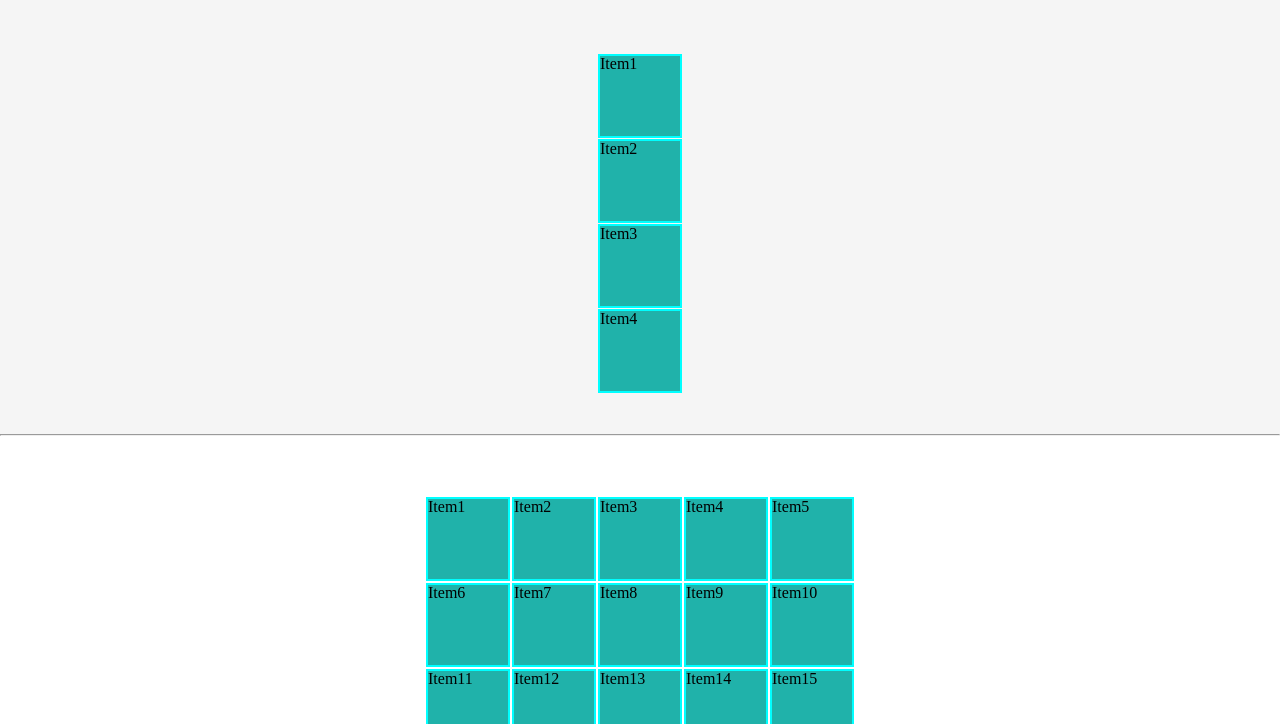
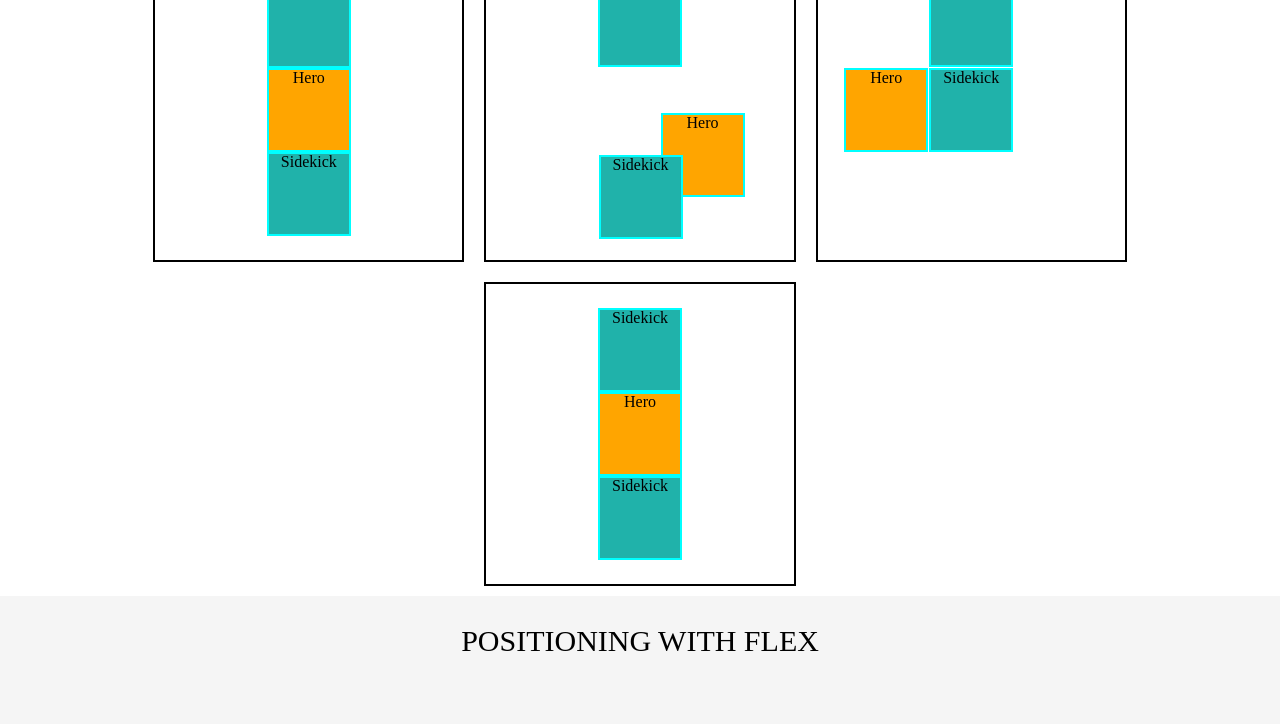
Before and after one commit to abdul-mumin001/Layout-assignment11, a plain HTML site: page index.html in a window 1280 px wide. Shown: the part 637-1361 px from the top of the page. Drawn offline with Linux system fonts and the light colour scheme.

Commit message:
positioning

```diff
--- a/index.html
+++ b/index.html
@@ -33,19 +33,19 @@
         <div class="mainfirst">
             <h1>POSITIONING ELEMENTS USING FLOATS</h1>
             <div class="firstbox">
-                <div  class="box box1">Sidekick</div>
-                <div class="box box2">Hero</div>
-                <div class="box box3">Sidekick</div>
+                <div  class="boxfirst box1">Sidekick</div>
+                <div class="boxfirst box2">Hero</div>
+                <div class="boxfirst box3">Sidekick</div>
             </div>
             <div class="secondbox">
-                <div class="box box4">Sidekick</div>
-                <div class="box box5">Hero</div>
-                <div class="box box6">Sidekick</div>
+                <div class="boxfirst box4">Sidekick</div>
+                <div class="boxfirst box5">Hero</div>
+                <div class="boxfirst box6">Sidekick</div>
             </div>
             <div class="thirdbox">
-                <div class="box box7">Sidekick</div>
-                <div class="box box8">Hero</div>
-                <div class="box box9">Sidekick</div>
+                <div class="boxfirst box7">Sidekick</div>
+                <div class="boxfirst box8">Hero</div>
+                <div class="boxfirst box9">Sidekick</div>
             </div>
 
 
@@ -54,6 +54,37 @@
             <img src="/img1.png" alt="scroll-up">
 
         </div>
+        <div class="uniqueposition">
+            <h3>UNIQUELY POSITIONING CONTENT</h3>
+
+        <div class="position">
+
+            <div class="secondpart1">
+                <div  class="boxsecond box10">Sidekick</div>
+                <div class="boxsecond box12">Hero</div>
+                <div class="boxsecond box13">Sidekick</div>
+            </div>
+            <div class="secondpart2">
+                <div  class="boxsecond box14">Sidekick</div>
+                <div class="boxsecond box15">Hero
+                <div class="boxsecond box16">Sidekick</div></div>
+            </div>
+            <div class="secondpart3">
+                <div  class="boxsecond box17">Sidekick</div>
+                <div class="boxsecond box18">Sidekick</div>
+                <div class="boxsecond box19">Hero</div>
+
+
+            </div>
+            <div class="secondpart4">
+                <div  class="boxsecond box20">Sidekick</div>
+                <div class="boxsecond box21">Hero</div>
+                <div class="boxsecond box22">Sidekick</div>
+            </div>
+
+
+        </div>
+    </div>
         <div class="flexmain">
             <h2>POSITIONING WITH FLEX</h2>
             <div class="flex1">
@@ -111,6 +142,7 @@
             <div class="item3">Item5</div>
             <div class="item3">Item6</div>
         </div>
+
     </main>
 </body>
 <footer>
--- a/style.css
+++ b/style.css
@@ -1,22 +1,89 @@
-
 /* http://meyerweb.com/eric/tools/css/reset/
    v2.0 | 20110126
    License: none (public domain)
 */
 
-html, body, div, span, applet, object, iframe,
-h1, h2, h3, h4, h5, h6, p, blockquote, pre,
-a, abbr, acronym, address, big, cite, code,
-del, dfn, em, img, ins, kbd, q, s, samp,
-small, strike, strong, sub, sup, tt, var,
-b, u, i, center,
-dl, dt, dd, ol, ul, li,
-fieldset, form, label, legend,
-table, caption, tbody, tfoot, thead, tr, th, td,
-article, aside, canvas, details, embed,
-figure, figcaption, footer, header, hgroup,
-menu, nav, output, ruby, section, summary,
-time, mark, audio, video {
+html,
+body,
+div,
+span,
+applet,
+object,
+iframe,
+h1,
+h2,
+h3,
+h4,
+h5,
+h6,
+p,
+blockquote,
+pre,
+a,
+abbr,
+acronym,
+address,
+big,
+cite,
+code,
+del,
+dfn,
+em,
+img,
+ins,
+kbd,
+q,
+s,
+samp,
+small,
+strike,
+strong,
+sub,
+sup,
+tt,
+var,
+b,
+u,
+i,
+center,
+dl,
+dt,
+dd,
+ol,
+ul,
+li,
+fieldset,
+form,
+label,
+legend,
+table,
+caption,
+tbody,
+tfoot,
+thead,
+tr,
+th,
+td,
+article,
+aside,
+canvas,
+details,
+embed,
+figure,
+figcaption,
+footer,
+header,
+hgroup,
+menu,
+nav,
+output,
+ruby,
+section,
+summary,
+time,
+mark,
+audio,
+video {
     margin: 0;
     padding: 0;
     border: 0;
@@ -24,35 +91,56 @@ time, mark, audio, video {
     font: inherit;
     vertical-align: baseline;
 }
+
 /* HTML5 display-role reset for older browsers */
-article, aside, details, figcaption, figure,
-footer, header, hgroup, menu, nav, section {
+article,
+aside,
+details,
+figcaption,
+figure,
+footer,
+header,
+hgroup,
+menu,
+nav,
+section {
     display: block;
 }
+
 body {
     line-height: 1;
 }
-ol, ul {
+
+ol,
+ul {
     list-style: none;
 }
-blockquote, q {
+
+blockquote,
+q {
     quotes: none;
 }
-blockquote:before, blockquote:after,
-q:before, q:after {
+
+blockquote:before,
+blockquote:after,
+q:before,
+q:after {
     content: '';
     content: none;
 }
+
 table {
     border-collapse: collapse;
     border-spacing: 0;
 }
+
 /* GENERAL */
-*{
+* {
     margin: 0;
     padding: 0;
 }
-.header{
+
+.header {
     width: 100%;
     margin: 0 auto;
     height: 60px;
@@ -64,46 +152,54 @@ table {
     justify-content: space-around;
     font-size: 30px;
 }
-.leftheader{
+
+.leftheader {
     color: white;
     font-weight: bolder;
     margin-right: 50px;
 }
-.middleheader a{
+
+.middleheader a {
     margin: 5px;
 }
-.home{
+
+.home {
     color: white;
 }
-.rightheader button{
+
+.rightheader button {
     background-color: white;
     width: 80px;
     height: 30px;
     border-radius: 10px;
 
 }
-.rightheader{
+
+.rightheader {
     margin-left: 50px;
 }
-.mainfirst{
-    margin:0 auto;
+
+.mainfirst {
+    margin: 0 auto;
     width: 80%;
     height: 400px;
     text-align: center;
     margin-top: 50px;
     margin-right: 200px;
-    position: relative;
+    /* position: relative; */
 
 
 }
-.mainfirst h1{
+
+.mainfirst h1 {
     font-size: 30px;
     margin: 10px;
     padding: 5px;
     margin-left: 130px;
 
 }
-.firstbox{
+
+.firstbox {
     border: 2px solid black;
     width: 30%;
     margin: 10px;
@@ -111,41 +207,189 @@ table {
     float: right;
 
 }
-.secondbox{
+
+.secondbox {
     border: 2px solid black;
     width: 30%;
     margin: 10px;
     height: 300px;
     float: right;
 }
-.thirdbox{
+
+.thirdbox {
     border: 2px solid black;
     width: 30%;
     margin: 10px;
     height: 300px;
     float: right;
 }
-.box{
+
+.boxfirst {
     border: 2px solid aqua;
     width: 80px;
     height: 80px;
     background-color: lightseagreen;
     margin-left: 35%;
 }
-.box2{
+
+.box2 {
     background-color: orange;
     float: right;
     margin-right: 20px;
 }
-.box5{
+
+.box5 {
     background-color: orange;
     float: left;
     margin-left: auto;
 
 }
-.box8{
+
+.box8 {
     background-color: orange;
 }
+
+.uniqueposition {
+    margin: 0;
+    text-align: center;
+
+}
+
+.uniqueposition h3 {
+    font-size: 30px;
+}
+
+.position {
+    width: 80%;
+    margin-top: 25px;
+    margin-right: auto;
+    margin-left: auto;
+    display: flex;
+    flex-direction: row;
+    justify-content: center;
+    align-items: center;
+    flex-wrap: wrap;
+
+
+
+
+}
+
+.boxsecond {
+    border: 2px solid aqua;
+    width: 80px;
+    height: 80px;
+    background-color: lightseagreen;
+}
+
+.secondpart1 {
+    border: 2px solid black;
+    width: 30%;
+    margin: 10px;
+    height: 300px;
+    display: flex;
+    flex-direction: column;
+    justify-content: center;
+    align-items: center;
+
+}
+
+.secondpart2 {
+    border: 2px solid black;
+    width: 30%;
+    margin: 10px;
+    height: 300px;
+    display: flex;
+    flex-direction: column;
+    justify-content: center;
+    align-items: center;
+    position: relative;
+
+
+
+
+}
+
+.secondpart3 {
+    border: 2px solid black;
+    width: 30%;
+    margin: 10px;
+    height: 300px;
+    display: flex;
+    flex-direction: column;
+    justify-content: center;
+    align-items: center;
+    position: relative;
+
+
+
+}
+
+.secondpart4 {
+    border: 2px solid black;
+    width: 30%;
+    margin: 10px;
+    height: 300px;
+    display: flex;
+    flex-direction: column;
+    justify-content: center;
+    align-items: center;
+
+
+}
+
+.box12 {
+    background-color: orange;
+
+
+}
+
+.box15 {
+    background-color: orange;
+    position: absolute;
+    margin-top: 90px;
+    margin-left: 125px;
+
+
+}
+
+.box14 {
+    position: absolute;
+    margin-bottom: 170px;
+
+}
+
+.box16 {
+    position: absolute;
+    right: 60px;
+    top: 40px;
+}
+
+.box19 {
+    background-color: orange;
+    margin-right: 170px;
+    position: absolute;
+
+}
+
+.box17 {
+    position: absolute;
+    margin-bottom: 170px;
+
+
+}
+
+.box18 {
+    position: absolute;
+}
+
+.box21 {
+    background-color: orange;
+
+}
+
+
+
 .img1 img{
     margin: 0 auto;
     width: 30px;
@@ -229,6 +473,7 @@ hr{
     align-items: center;
 
 
+
 }
 
 .mid{
@@ -255,9 +500,7 @@ hr{
 }
 footer{
     line-height: 80px;
-    /* padding: 50px;
-    padding-top: 30px;
-    padding-bottom: 30px; */
+
     background-color: rgb(55, 158, 199);;
     text-align: center;
 }
```
Lines whose indentation alone changed are shown as unchanged.
